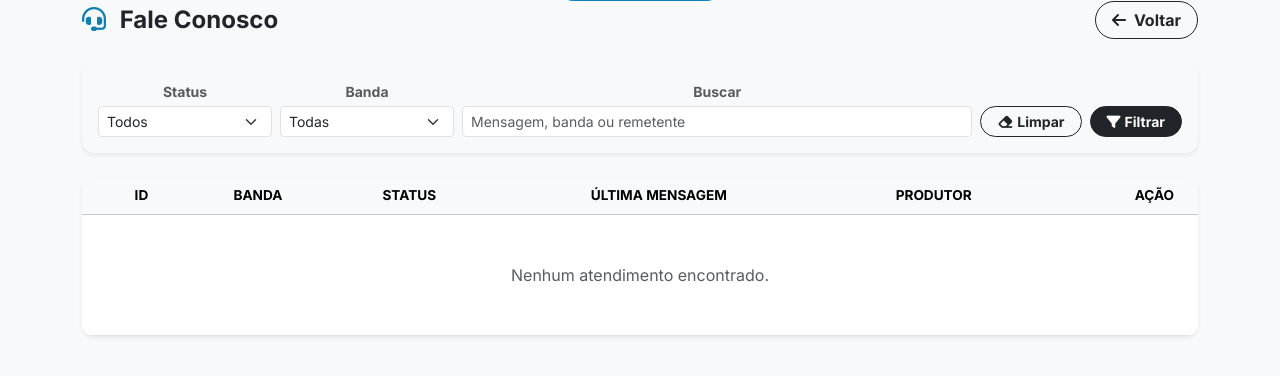
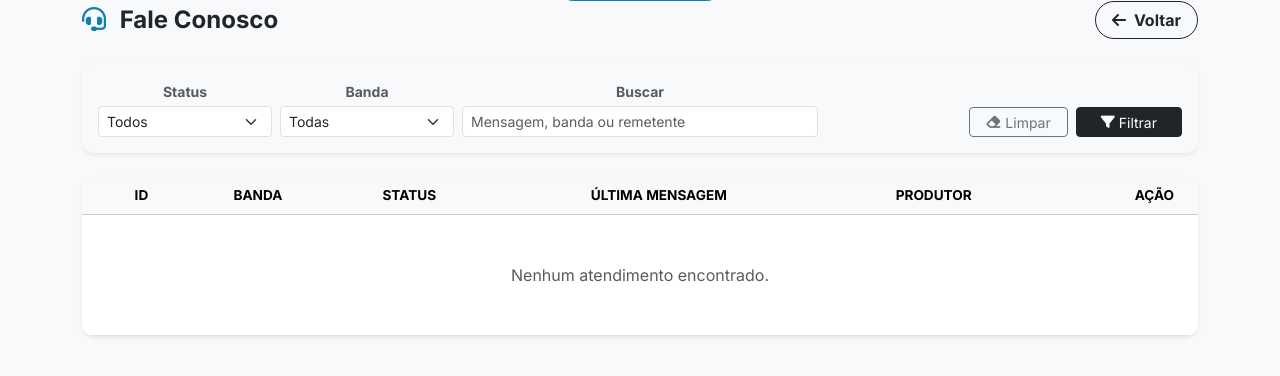
Before and after one commit to backstageprosite/backstage_pro, a Django app: template core/templates/core/admin/admin_support_list.html in a window 1280 px wide. Shown: the part 271-647 px from the top of the page. Run offline with Django 5.2, Linux system fonts and the light colour scheme; the template is opened without the code that fills it, so the values that code supplies are empty; parts of the project's set-up code (start-up, migrations or seed data) failed here and were passed over.

Commit message:
fix(admin): padronizar botoes retangulares e larguras no fale conosco

```diff
--- a/core/templates/core/admin/admin_support_list.html
+++ b/core/templates/core/admin/admin_support_list.html
@@ -16,7 +16,7 @@
 <div class="card shadow-sm border-0 mb-4" style="border-radius: 12px; background-color: #f8f9fa;">
     <div class="card-body p-3">
         <form method="GET" class="row g-2 align-items-end">
-            <div class="col-6 col-md-2">
+            <div class="col-6 col-md-2 col-lg-2">
                 <label for="status" class="form-label small fw-bold text-muted mb-1">Status</label>
                 <select name="status" id="status" class="form-select form-select-sm">
                     <option value="">Todos</option>
@@ -25,7 +25,7 @@
                     {% endfor %}
                 </select>
             </div>
-            <div class="col-6 col-md-2">
+            <div class="col-6 col-md-2 col-lg-2">
                 <label for="band_id" class="form-label small fw-bold text-muted mb-1">Banda</label>
                 <select name="band_id" id="band_id" class="form-select form-select-sm">
                     <option value="">Todas</option>
@@ -34,13 +34,17 @@
                     {% endfor %}
                 </select>
             </div>
-            <div class="col-12 col-md-4 col-lg-5 col-xl">
+            <div class="col-12 col-md-4 col-lg-3 col-xl-4">
                 <label for="q" class="form-label small fw-bold text-muted mb-1">Buscar</label>
                 <input type="text" name="q" id="q" class="form-control form-control-sm" placeholder="Mensagem, banda ou remetente" value="{{ request.GET.q }}">
             </div>
             <div class="col-12 col-md-auto ms-md-auto mt-2 mt-md-0 d-flex gap-2 justify-content-end flex-nowrap">
-                <a href="{% url 'admin_painel:support_list' %}" class="btn btn-outline-dark rounded-pill fw-bold px-3 d-inline-flex align-items-center" style="font-size: 14px; height: 31px;"><i class="fa-solid fa-eraser me-1"></i> Limpar</a>
-                <button type="submit" class="btn btn-dark rounded-pill fw-bold px-3 d-inline-flex align-items-center" style="font-size: 14px; height: 31px;"><i class="fa-solid fa-filter me-1"></i> Filtrar</button>
+                <a href="{% url 'admin_painel:support_list' %}" class="btn btn-sm btn-outline-secondary px-3" style="border-radius: 4px; font-family: Inter; font-size: 14px; font-weight: 400; padding: 4px 16px; height: 30px; display: inline-flex; align-items: center; border: 1px solid #6C757D;" onmouseover="this.style.backgroundColor='#6C757D'; this.style.color='white';" onmouseout="this.style.backgroundColor='transparent'; this.style.color='#6C757D';">
+                    <i class="fa-solid fa-eraser me-1" style="font-size: 14px;"></i> Limpar
+                </a>
+                <button type="submit" class="btn btn-sm btn-dark px-4" style="background-color: #212529; border-radius: 4px; font-family: Inter; font-size: 14px; font-weight: 400; padding: 4px 24px; height: 30px; display: inline-flex; align-items: center;" onmouseover="this.style.backgroundColor='#1C1F23';" onmouseout="this.style.backgroundColor='#212529';">
+                    <i class="fa-solid fa-filter me-1" style="font-size: 14px;"></i> Filtrar
+                </button>
             </div>
         </form>
     </div>
```
